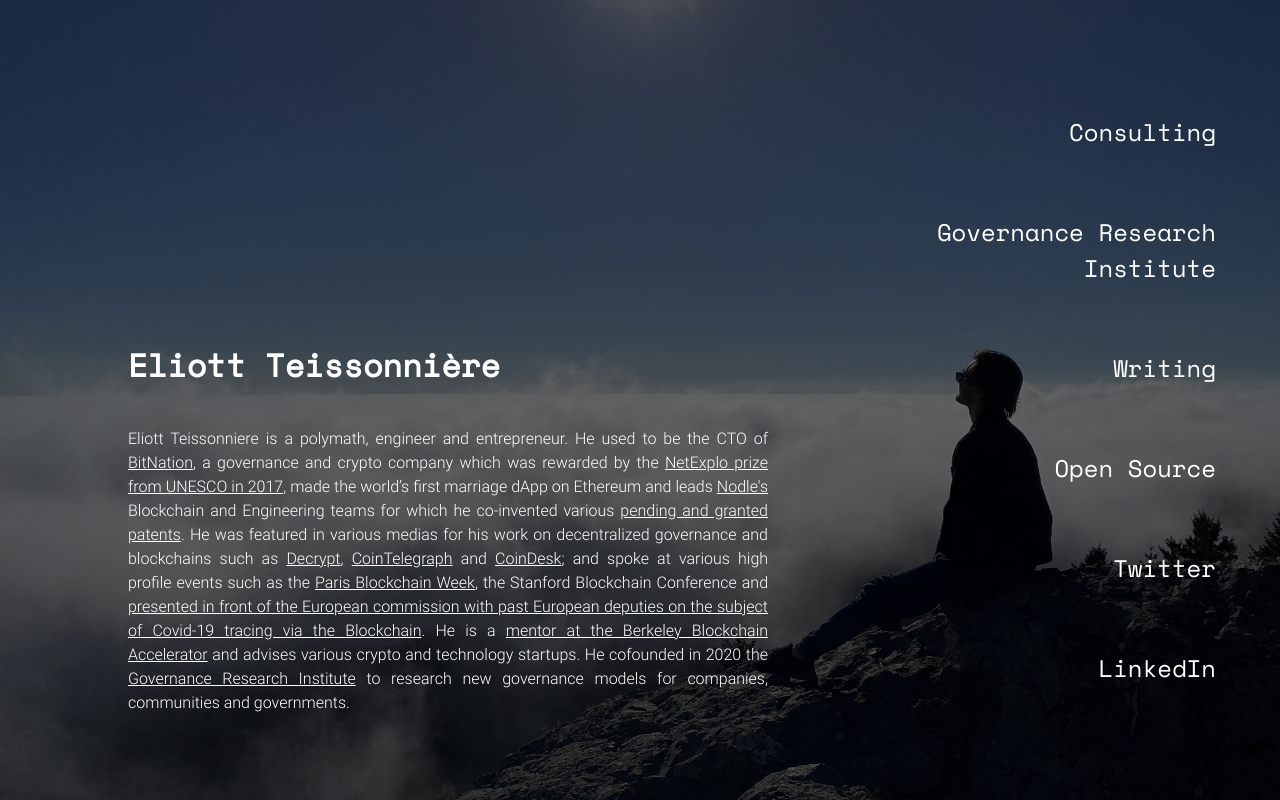
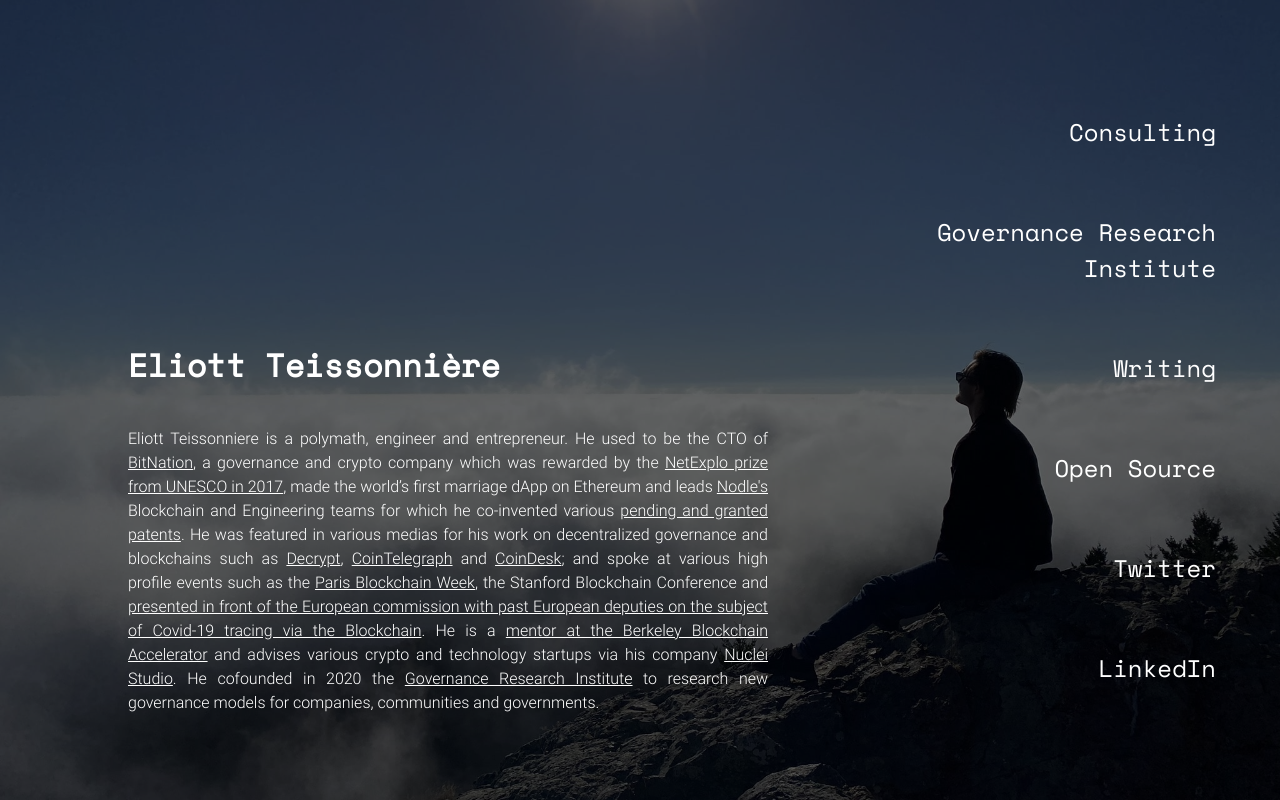
Before and after one commit to ETeissonniere/eliottteissonniere.com, a Next.js app: page / in a window 1280 px wide. Built offline with nearby package versions, Linux system fonts and the light colour scheme.

Commit message:
mention nuclei

```diff
--- a/pages/index.tsx
+++ b/pages/index.tsx
@@ -80,8 +80,9 @@
         <Link href="https://www.xcelerator.berkeley.edu/x-network">
           <a>mentor at the Berkeley Blockchain Accelerator</a>
         </Link>{' '}
-        and advises various crypto and technology startups. He cofounded in 2020
-        the{' '}
+        and advises various crypto and technology startups via his company{' '}
+        <Link href="https://nuclei.studio">Nuclei Studio</Link>. He cofounded in
+        2020 the{' '}
         <Link href="https://governanceresearch.institute">
           <a>Governance Research Institute</a>
         </Link>{' '}
```
Also changed, not shown: 1 other file (tests, documents, lock files or other folders).
